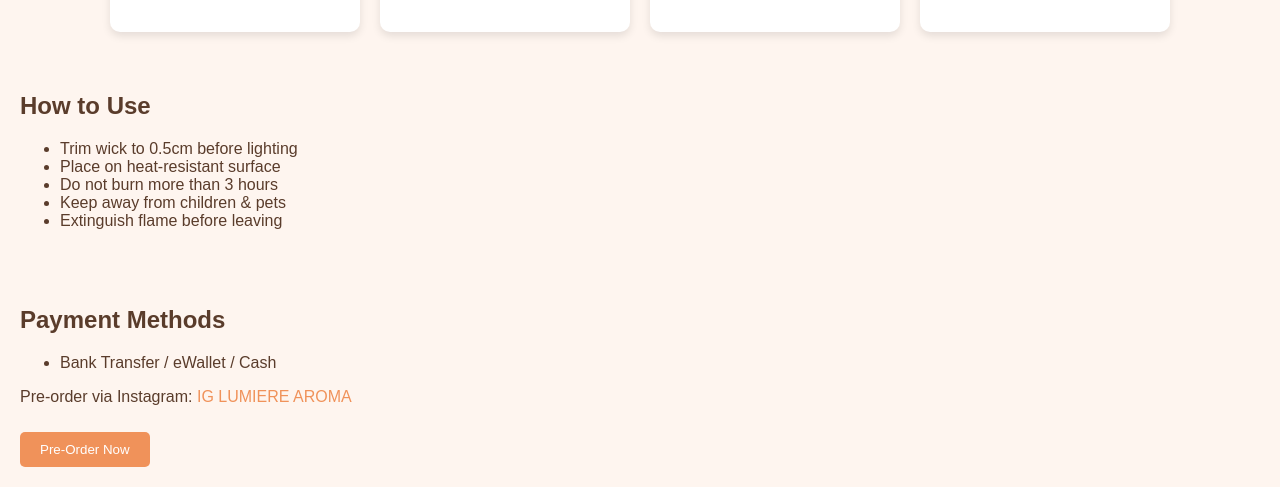
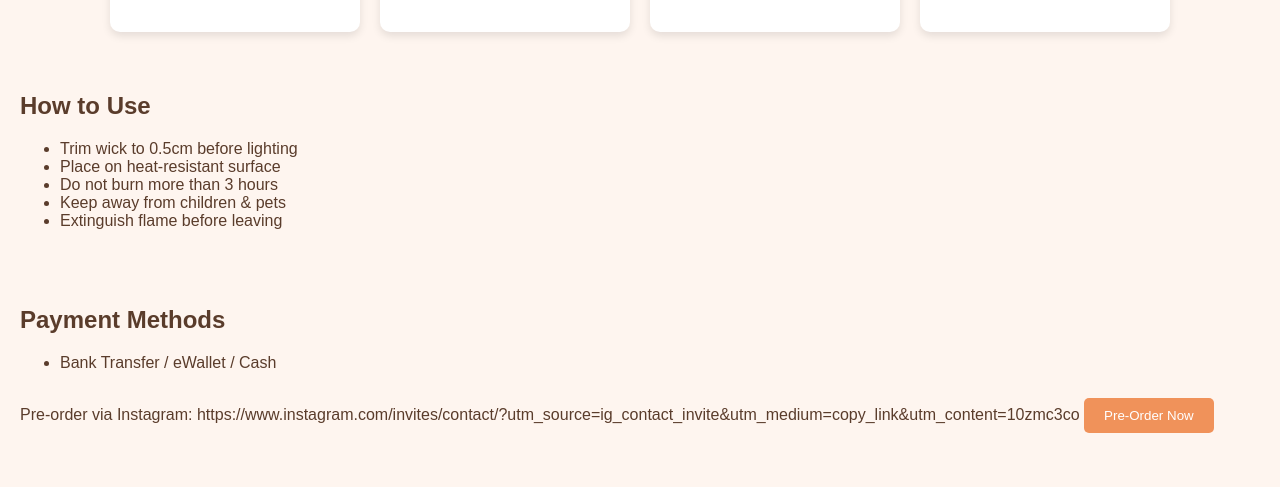
Before and after one commit to stewardkasabinic-eng/LUMIERE-AROMA, a plain HTML site: page index.html in a window 1280 px wide. Shown: the part 366-853 px from the top of the page. Drawn offline with Linux system fonts and the light colour scheme.

Commit message:
Update index.html

```diff
--- a/index.html
+++ b/index.html
@@ -65,8 +65,10 @@ a { color: #f0925a; text-decoration: none; }
 <ul>
 <li>Bank Transfer / eWallet / Cash</li>
 </ul>
-<p>Pre-order via Instagram: <a href="https://www.instagram.com/yourbusiness" target="_blank">IG LUMIERE AROMA</a></p>
+<p>Pre-order via Instagram: https://www.instagram.com/invites/contact/?utm_source=ig_contact_invite&utm_medium=copy_link&utm_content=10zmc3co
 <button>Pre-Order Now</button>
+
+
 </section>
 
 </body>
```
